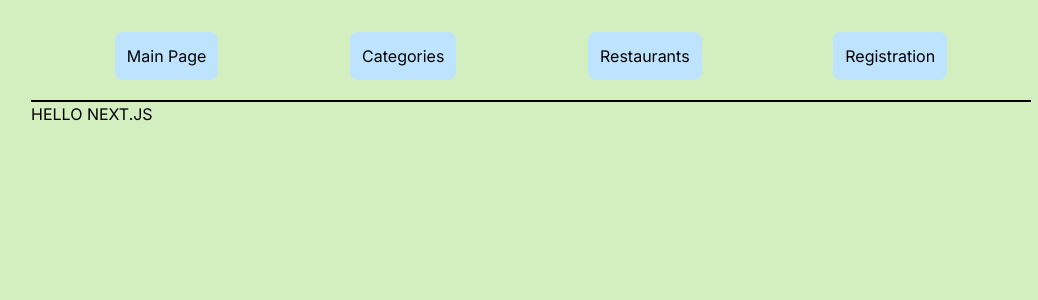
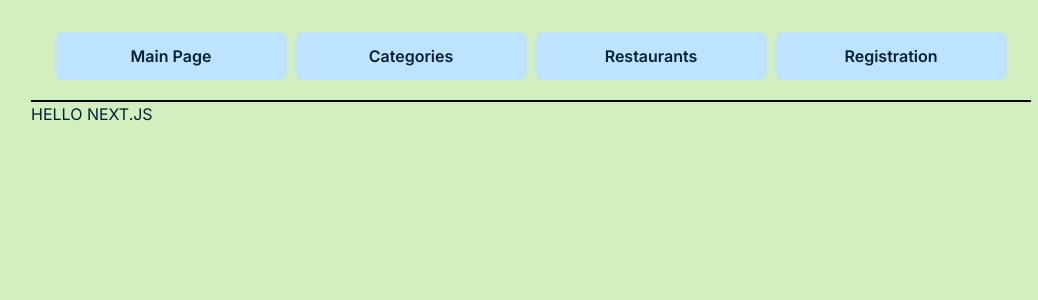
Before and after one commit to ViktorTap/platemate-2024, a Next.js app: page / in a window 1280 px wide. Shown: the top 300 px of the page, without its empty margins (109-1147 px from the left). Built offline with nearby package versions, Linux system fonts and the light colour scheme.

Commit message:
Started registration form, read about typescript & hashing

```diff
--- a/app/components/NavigarionBar.tsx
+++ b/app/components/NavigarionBar.tsx
@@ -3,15 +3,17 @@ import Link from "next/link";
 export default function NavigationBar() {
   return (
     <nav className="border-solid border-b-2 border-black">
-      <ul className="flex flex-wrap gap-x-1 justify-around items-baseline m-5">
-        <Link href="/">
-          <button>Main Page</button>
-        </Link>
+      <ul className="flex flex-wrap gap-y-1 justify-around items-baseline m-5">
+        <button>
+          <Link href="/">Main Page</Link>
+        </button>
+
         <button>Categories</button>
         <button>Restaurants</button>
-        <Link href="/registration">
-          <button>Registration</button>
-        </Link>
+
+        <button>
+          <Link href="/registration">Registration</Link>
+        </button>
       </ul>
     </nav>
   );
--- a/app/globals.css
+++ b/app/globals.css
@@ -9,6 +9,8 @@
   --button-primary-hex: #BDE3FF;
   --button-hover-hex: #7DC9FF;
   --button-active-hex: #3EAFFF;
+
+  --paragraph-primary-hex: #032137;
 }
 
 body {
@@ -16,13 +18,18 @@ body {
   max-width: 1024px;
   margin-inline: auto;
   padding: 0.75rem;
+  color: var(--paragraph-primary-hex);
 }
 
 /* BUTTON */
 button {
+  flex: 1 0 20%;
   padding: 0.75rem;
+  margin: 0 0.25rem 0 0.25rem;
   background-color: var(--button-primary-hex);
   border-radius: 0.5rem;
+  font-weight: 600;
+  white-space: nowrap;
 }
 button:hover {
   background-color: var(--button-hover-hex);
--- /dev/null
+++ b/app/registration/components/RegistrationForm.tsx
@@ -0,0 +1,10 @@
+import * as Yup from "yup";
+import { withFormik, FormikProps, FormikErrors, Form, Field } from "formik";
+
+export default function RegistrationForm() {
+  return (
+    <main>
+      <h1>HELLO THIS IS REGISTRATION FORM</h1>
+    </main>
+  );
+}
--- a/app/registration/page.tsx
+++ b/app/registration/page.tsx
@@ -1,7 +1,10 @@
+import RegistrationForm from "./components/RegistrationForm";
+
 export default function Registration() {
   return (
     <main>
       <h1>This is registration</h1>
+      <RegistrationForm />
     </main>
   );
 }
--- a/package.json
+++ b/package.json
@@ -9,10 +9,12 @@
     "lint": "next lint"
   },
   "dependencies": {
+    "formik": "^2.4.5",
     "next": "14.1.3",
     "react": "^18",
     "react-dom": "^18",
-    "url-toolkit": "^2.2.5"
+    "url-toolkit": "^2.2.5",
+    "yup": "^1.4.0"
   },
   "devDependencies": {
     "@types/node": "^20",
--- a/tailwind.config.ts
+++ b/tailwind.config.ts
@@ -15,6 +15,7 @@ const config: Config = {
         "button-primary-hex": "var(--button-primary-hex)",
         "button-hover-hex": "var(--button-hover-hex)",
         "button-active-hex": "var(--button-active-hex)",
+        "paragraph-primary-hex": "var(--paragraph-primary-hex)",
       },
       backgroundImage: {
         "gradient-radial": "radial-gradient(var(--tw-gradient-stops))",
```
Also changed, not shown: 1 other file (tests, documents, lock files or other folders).
